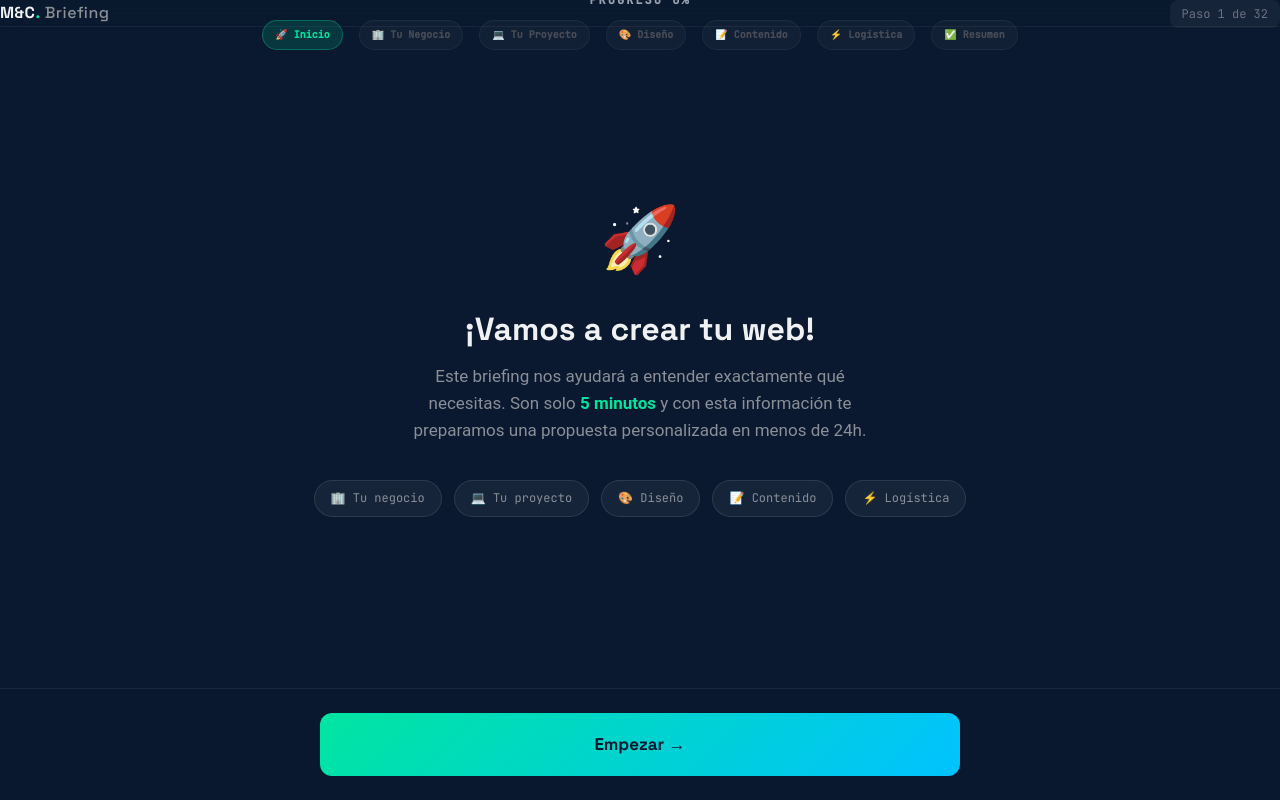
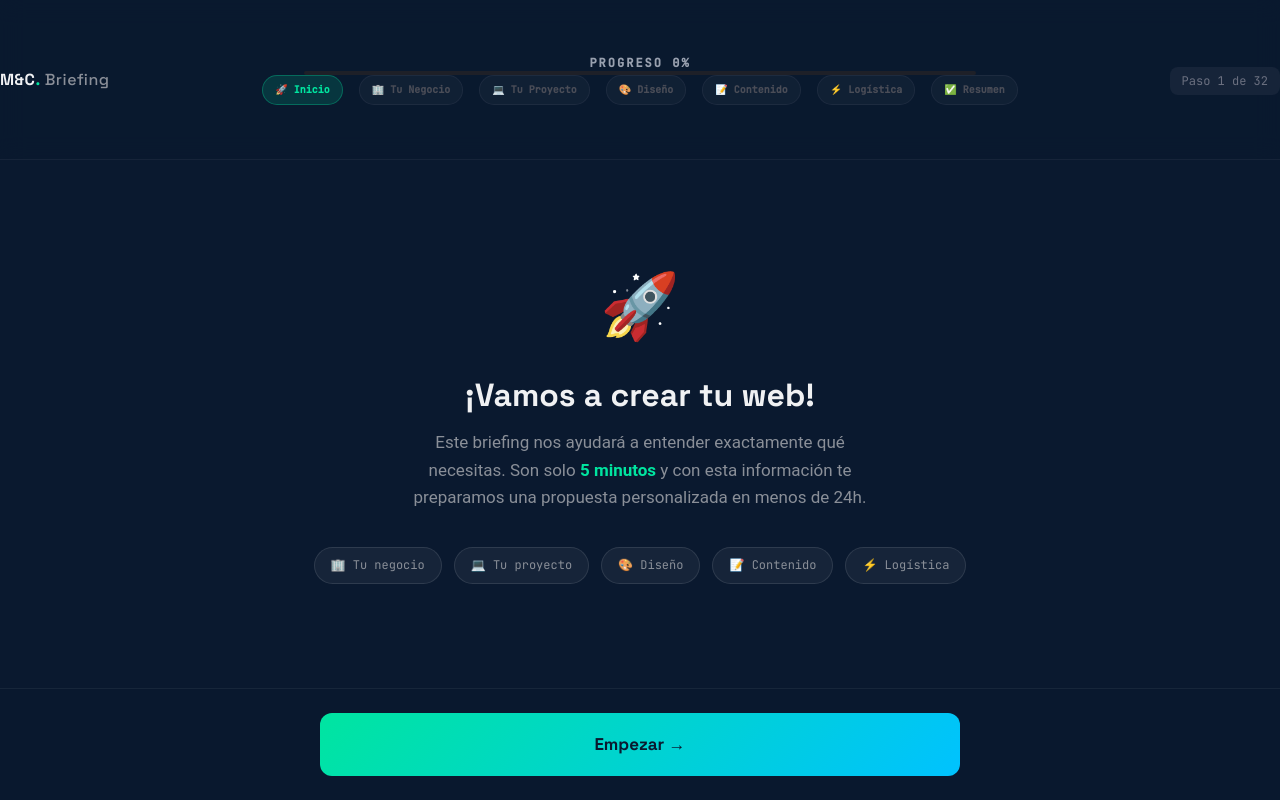
Before and after one commit to markusx5622/mc-websolutions-v2, a Next.js app: page /briefing in a window 1280 px wide. Built offline with nearby package versions, Linux system fonts and the light colour scheme.

Commit message:
🔧 CSS Fix: Increased header height to prevent text clipping and forced explicit margins between progress elements

```diff
--- a/src/app/briefing/page.tsx
+++ b/src/app/briefing/page.tsx
@@ -650,8 +650,8 @@ export default function BriefingPage() {
         ::selection { background: rgba(0,229,160,0.25); }
       `}</style>
 
-      {/* Sticky full-width header with precision vertical spacing */}
-      <div className="w-full px-8 md:px-16 lg:px-24 py-24 flex items-center justify-between relative z-20" style={{ position: "sticky", top: 0, background: "rgba(10,25,47,0.92)", backdropFilter: "blur(12px)", borderBottom: "1px solid rgba(255,255,255,0.05)" }}>
+      {/* Sticky full-width header with explicit vertical margins */}
+      <div className="w-full px-8 md:px-16 lg:px-24 py-16 min-h-[160px] flex items-center justify-between relative z-20" style={{ position: "sticky", top: 0, background: "rgba(10,25,47,0.92)", backdropFilter: "blur(12px)", borderBottom: "1px solid rgba(255,255,255,0.05)" }}>
         {/* Left: Logo */}
         <div className="relative z-20 flex-shrink-0">
           <a href="/" style={{ fontSize: 16, fontWeight: 700, color: "#f0f1f3", letterSpacing: 0.5, textDecoration: "none", fontFamily: "var(--font-space-grotesk)" }}>
@@ -659,22 +659,20 @@ export default function BriefingPage() {
           </a>
         </div>
 
-        {/* Center: Progress & Category Pills (Precision Vertical Stack) */}
-        <div className="absolute left-1/2 top-1/2 transform -translate-x-1/2 -translate-y-1/2 flex flex-col items-center justify-center gap-3 w-full max-w-2xl">
-          {/* Top: Un-interrupted Progress Line */}
-          <div className="w-full">
-            <ProgressBar current={step} total={totalSteps} />
+        {/* Center: Progress & Category Pills (Forced Vertical Flow) */}
+        <div className="absolute left-1/2 top-1/2 transform -translate-x-1/2 -translate-y-1/2 flex flex-col items-center justify-center w-full max-w-2xl px-4">
+          {/* Element 1: Progress Text (Top) */}
+          <span className="text-xs text-gray-400 mb-4" style={{ fontFamily: "var(--font-jetbrains-mono)", letterSpacing: 2, fontWeight: 600 }}>
+            PROGRESO {Math.round((step / totalSteps) * 100)}%
+          </span>
+
+          {/* Element 2: Progress Line (Middle) */}
+          <div className="w-full h-1 bg-transparent">
+             <ProgressBar current={step} total={totalSteps} />
           </div>
 
-          {/* Middle: Progress Text (Comfortably below the line) */}
-          <div className="flex flex-col items-center mt-6">
-            <span className="text-xs text-gray-400 mt-3" style={{ fontFamily: "var(--font-jetbrains-mono)", letterSpacing: 2, fontWeight: 600 }}>
-              PROGRESO {Math.round((step / totalSteps) * 100)}%
-            </span>
-          </div>
-
-          {/* Bottom: Category Pills (Moved down significantly) */}
-          <div className="hidden md:flex gap-4 mt-12 overflow-x-auto no-scrollbar scroll-smooth" style={{ scrollbarWidth: "none" }}>
+          {/* Element 3: Category Pills (Bottom - Moved down significantly) */}
+          <div className="hidden md:flex gap-4 mt-10 overflow-x-auto no-scrollbar scroll-smooth" style={{ scrollbarWidth: "none" }}>
             {SECTIONS.map((sec) => {
               const secSteps = STEPS.filter(st => st.section === sec.id);
               const firstIdx = STEPS.indexOf(secSteps[0]);
```
